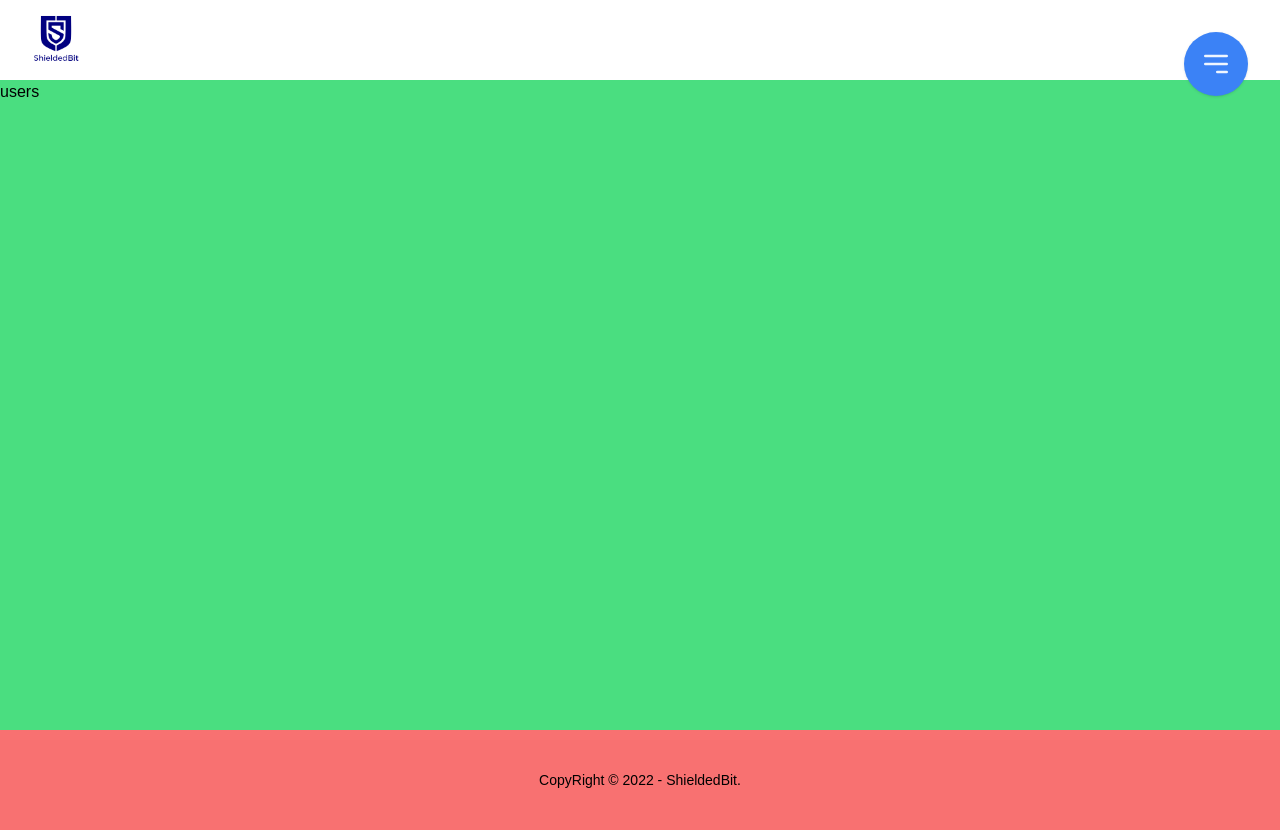
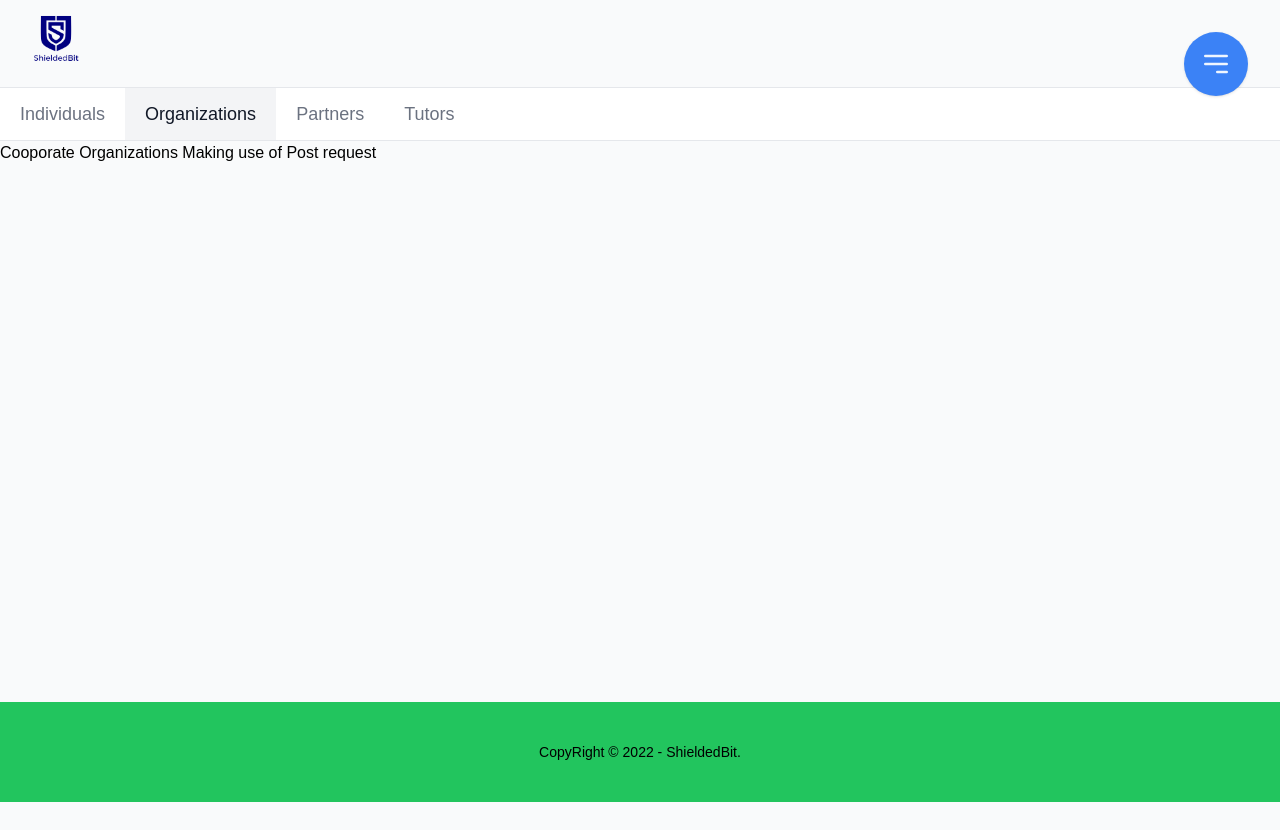
Before and after one commit to Opcode3/shieldedbit, a Next.js app: page /v1/users in a window 1280 px wide. After the commit the page ends 802 px from the top, so only its background shows below. Built offline with nearby package versions, Linux system fonts and the light colour scheme.

Commit message:
40% done

```diff
--- a/components/dashboard/Layout.js
+++ b/components/dashboard/Layout.js
@@ -12,7 +12,7 @@ export default function Layout({ children }) {
       {value: 'Manage Request', href:'/v1/support'},
     ]
   return (
-    <div className=' bg-gray-50'>
+    <>
         <header className="h-80 w-48 fixed right-8 top-8 flex flex-col items-end">
 
             <div onClick={()=> { setBurgerToggle(!burgerToggle)}} className="w-16 cursor-pointer h-16 inline-flex justify-center items-center shadow bg-blue-500 rounded-full">
@@ -32,15 +32,15 @@ export default function Layout({ children }) {
             </div>
 
         </header>
-        <nav className="bg-white pl-4 w-full">
-          <Link href="/"><a className='w-20'><img src='/assets/images/logo-blue.png' className="w-20" alt='shieldedbit logo' /></a></Link>
+        <nav className="pl-4 block w-full">
+          <Link href="/v1"><a className='w-20 inline-block overflow-hidden'><img src='/assets/images/logo-blue.png' className="w-20" alt='shieldedbit logo' /></a></Link>
         </nav>
-        <main className="min-h-[calc(100vh-150px)] block w-full clear-both bg-green-400">
+        <main className="min-h-[calc(100vh-185px)] block w-full">
             { children }
         </main>
-        <footer className="h-[100px] bg-red-400 flex items-center justify-center font-light text-sm">
+        <footer className="h-[100px] bg-green-500 flex items-center justify-center font-light text-sm">
           CopyRight &copy; 2022 - ShieldedBit.
         </footer>
-    </div>
+    </>
   )
 }
--- a/components/dashboard/tab.js
+++ b/components/dashboard/tab.js
@@ -1,12 +1,13 @@
 import TabItem from './tabItem'
 
 export default function Tab({items = [], children}) {
+
   return (
       <>
-        <div className=" border-y ">
+        <div className=" border-y bg-white ">
             <ul>
                 {
-                    items.map( (item,index) => <TabItem key={index} text={item} />)
+                    items.map( (item,index) => <TabItem key={index} tabIndex={item.tabIndex} setTabIndex={item.setTabIndex} text={item.text} />)
                 }
             </ul>
         </div>
--- a/components/dashboard/tabItem.js
+++ b/components/dashboard/tabItem.js
@@ -1,6 +1,9 @@
 
-export default function TabItem({text}) {
+export default function TabItem({tabIndex, setTabIndex, text}) {
   return (
-    <li className="px-4 py-2 inline-block cursor-pointer text-gray-400 hover:text-gray-900 text-lg">{text}</li>
+    <li onClick={setTabIndex}
+        className={`px-5 py-3 inline-block cursor-pointer text-gray-500 ${tabIndex && `text-gray-900 bg-gray-100`} hover:text-gray-900 text-lg`}
+        >{text}
+    </li>
   )
 }
--- a/helper/request.js
+++ b/helper/request.js
@@ -0,0 +1,23 @@
+
+export default function Request() {
+
+    this.post = (url, data, header = '') => {
+        return 'Making use of Post request'
+    }
+
+    this.get = (url, data, header = '') => {
+        return 'Making use of get request'
+    }
+
+    this.put = (url, data, header = '') => {
+        return 'Making use of put request'
+    }
+
+    this.delete = (url, data, header = '') => {
+        return 'Making use of delete request'
+    }
+}
+
+// async function fetchApi(){
+    // const response = await fetch()
+// }
--- a/pages/v1/courses.js
+++ b/pages/v1/courses.js
@@ -1,17 +1,39 @@
 import Head from "next/head";
 import Layout from "../../components/dashboard/Layout";
 import Tab from "../../components/dashboard/tab";
+import Request from "../../helper/request";
+import { useState } from "react";
 
 export default function Courses() {
+
+  const request = new Request();
+  const [tabIndex, setTabIndex] =  useState(1);
+
+  const tab_data = [
+    {
+      text: 'Add Course',
+      tabIndex: tabIndex == 1,
+      setTabIndex: () => setTabIndex(1)
+    },
+    {
+      text: 'View Courses',
+      tabIndex: tabIndex == 0,
+      setTabIndex: () => setTabIndex(0)
+    }
+  ]
+
   return (
       <>
         <Head>
             <title> Manage Courses - ShieldedBit</title>
         </Head>
         <Layout>
-            <Tab items={[]}>
-              <div>courses</div>
-            </Tab>
+          <Tab items={tab_data}>
+              {
+                tabIndex == 0 ? <div>courses { request.post('url', '30') }</div>
+                : <div>courses { request.get('url', '30') }</div>
+              }
+          </Tab>
         </Layout>
       </>
   )
--- a/pages/v1/services.js
+++ b/pages/v1/services.js
@@ -1,14 +1,42 @@
 import Head from "next/head";
 import Layout from "../../components/dashboard/Layout";
+import Tab from "../../components/dashboard/tab";
+import Request from "../../helper/request";
+import { useState } from "react";
 
 export default function Services() {
+
+  const request = new Request();
+  const [tabIndex, setTabIndex] =  useState(1);
+
+  const tab_data = [
+    {
+      text: 'Add Service',
+      tabIndex: tabIndex == 1,
+      setTabIndex: () => setTabIndex(1)
+    },
+    {
+      text: 'View Courses',
+      tabIndex: tabIndex == 0,
+      setTabIndex: () => setTabIndex(0)
+    }
+  ]
+
+
   return (
       <>
         <Head>
             <title> Manage Services - ShieldedBit</title>
         </Head>
         <Layout>
-            <div>services</div>
+
+          <Tab items={tab_data}>
+
+            {
+              tabIndex == 0 ? <div>services { request.post('url', '30') }</div>
+              : <div>services { request.get('url', '30') }</div>
+            }
+          </Tab>
         </Layout>
       </>
   )
--- a/pages/v1/support.js
+++ b/pages/v1/support.js
@@ -1,14 +1,19 @@
 import Head from "next/head";
 import Layout from "../../components/dashboard/Layout";
+import Request from "../../helper/request";
 
 export default function Support() {
+
+  const request = new Request();
+
   return (
       <>
       <Head>
         <title> Manage Requests - ShieldedBit</title>
       </Head>
         <Layout>
-            <div>support</div>
+
+            { <div>support { request.get('url', '30') }</div>}
 
         </Layout>
       </>
--- a/pages/v1/users.js
+++ b/pages/v1/users.js
@@ -1,14 +1,52 @@
 import Head from "next/head";
 import Layout from "../../components/dashboard/Layout";
+import Tab from "../../components/dashboard/tab";
+import Request from "../../helper/request";
+import { useState } from "react";
 
 export default function Users() {
+
+  const request = new Request();
+  const [tabIndex, setTabIndex] =  useState(1);
+
+  const tab_data = [
+    {
+      text: 'Individuals',
+      tabIndex: tabIndex == 0,
+      setTabIndex: () => setTabIndex(0)
+    },
+    {
+      text: 'Organizations',
+      tabIndex: tabIndex == 1,
+      setTabIndex: () => setTabIndex(1)
+    },
+    {
+      text: 'Partners',
+      tabIndex: tabIndex == 2,
+      setTabIndex: () => setTabIndex(2)
+    },
+    {
+      text: 'Tutors',
+      tabIndex: tabIndex == 3,
+      setTabIndex: () => setTabIndex(3)
+    }
+  ]
+
   return (
     <>
         <Head>
             <title> Manage Users - ShieldedBit</title>
         </Head>
         <Layout>
-            <div>users</div>
+          <Tab items={tab_data}>
+
+            {
+              tabIndex == 0 ? <div>Individuals { request.post('url', '30') }</div> :
+                tabIndex == 1 ? <div>Cooporate Organizations { request.post('url', '30') }</div> :
+                  tabIndex == 2 ? <div>Partners { request.post('url', '30') }</div> :
+                    <div>Tutors { request.get('url', '30') }</div>
+            }
+          </Tab>
         </Layout>
     </>
   )
```
